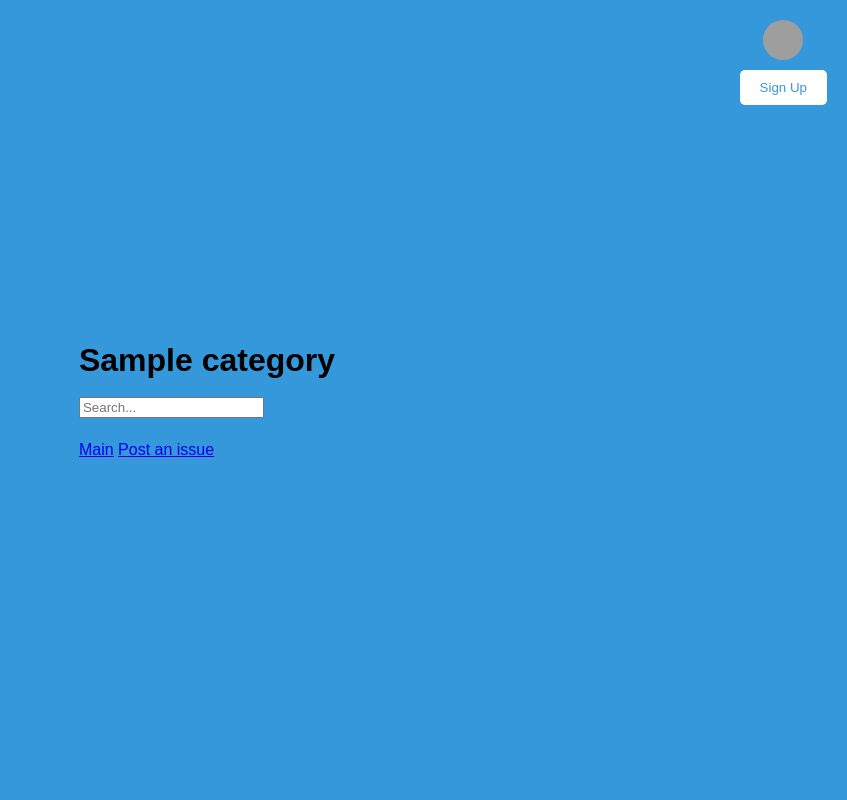
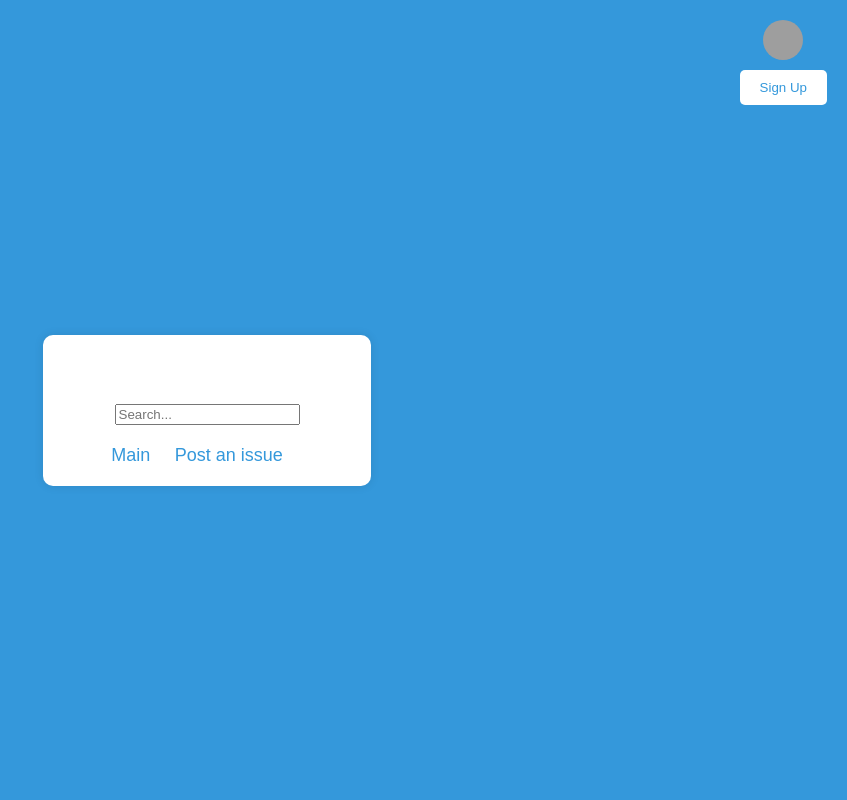
Before and after one commit to kibrik47/BugBuddies, a Flask app: template templates/forum.html in a window 1280 px wide. Shown: the whole page, without its empty margins (433-1280 px from the left). Run offline with Flask 3, Linux system fonts and the light colour scheme; the template is opened without the code that fills it: most values are stand-ins (such as "Sample title", 1, 10 or a date in 2020); some libraries are stand-ins or nearby versions; grey boxes are pictures that could not be loaded.

Commit message:
Added styles to the basic configuration of the forums.

```diff
--- a/templates/static/style.css
+++ b/templates/static/style.css
@@ -67,3 +67,42 @@ body {
     cursor: pointer;
     margin-top: 10px;
 }
+
+/* Add styles for the forum page */
+body {
+    background-color: #3498db;
+    font-family: Arial, sans-serif;
+    text-align: center;
+}
+
+h1 {
+    font-size: 36px;
+    color: white;
+}
+
+.container {
+    max-width: 800px;
+    margin: 0 auto;
+    padding: 20px;
+    background-color: #fff;
+    border-radius: 10px;
+    box-shadow: 0 0 10px rgba(0, 0, 0, 0.1);
+    margin-top: 20px;
+}
+
+.search {
+    font-size: 24px;
+    margin-bottom: 20px;
+}
+
+.clickable-options {
+    margin-top: 20px;
+}
+
+.clickable-options a {
+    display: inline-block;
+    margin-right: 20px;
+    text-decoration: none;
+    color: #3498db;
+    font-size: 18px;
+}
```
